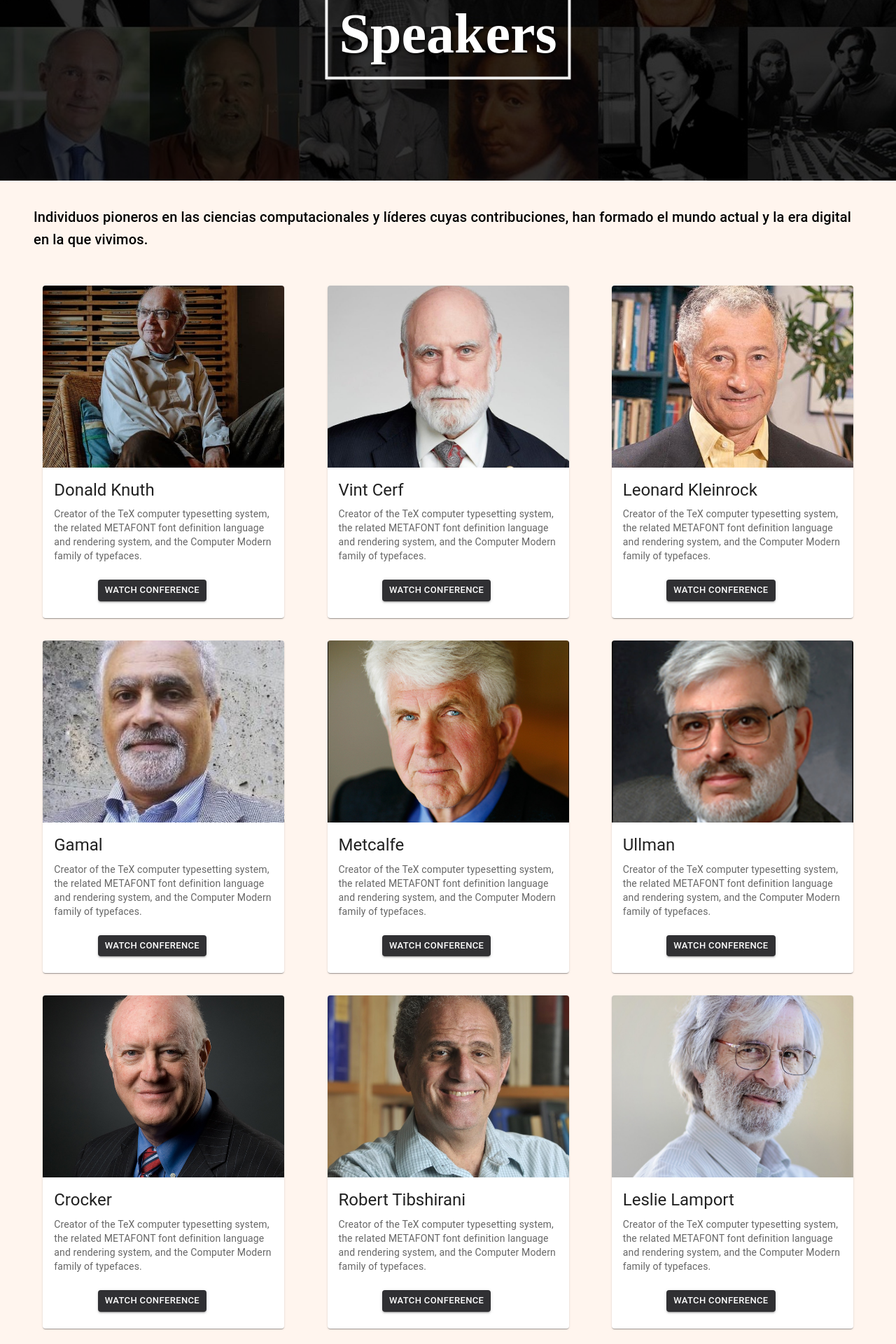
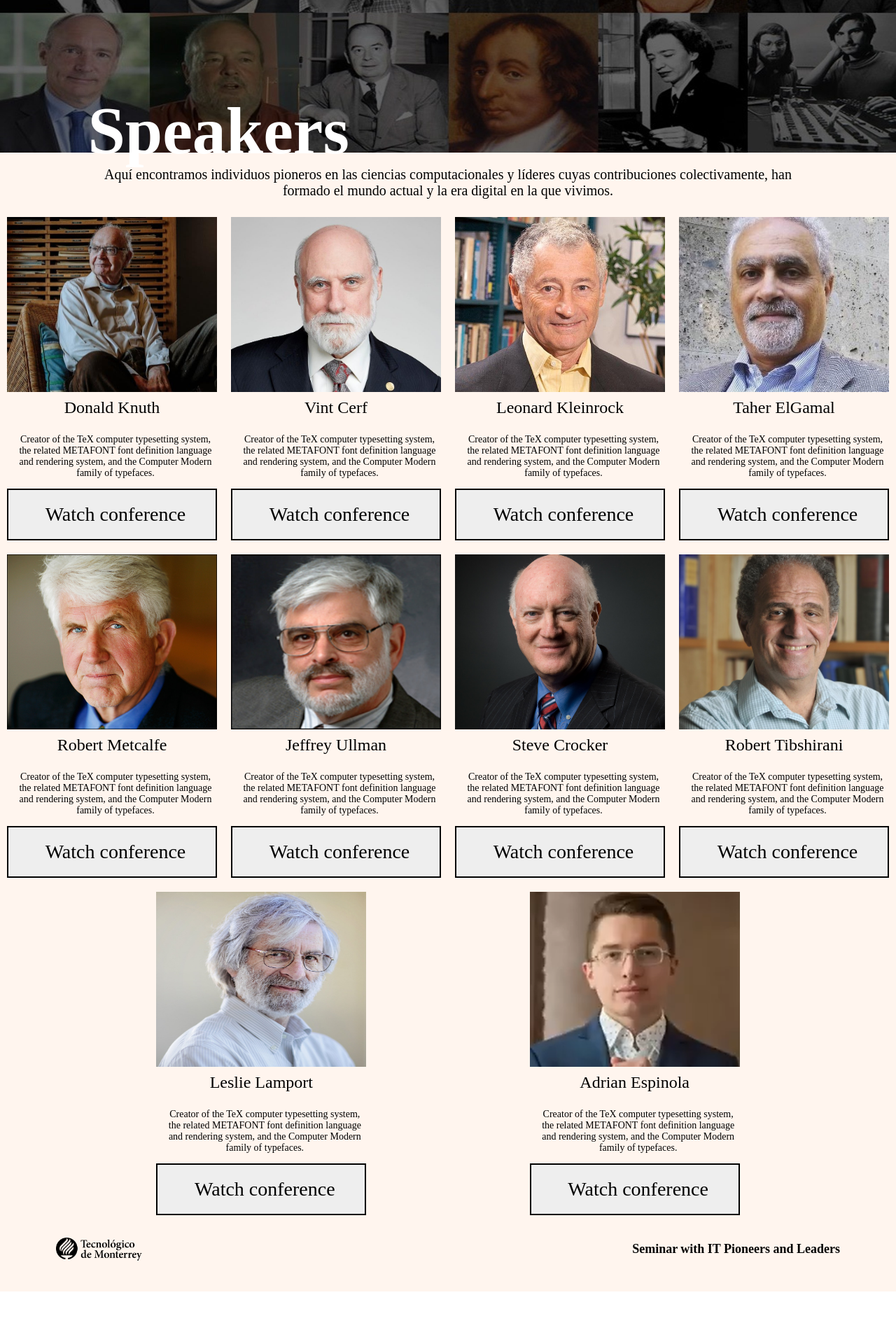
Before and after one commit to PatoVW02/swit, a React (Create React App) app: page /speakers in a window 1280 px wide. Shown: the part 220-2140 px from the top of the page at 70% size. After the commit the page ends 2065 px from the top, so only its background shows below. Built offline with nearby package versions, Linux system fonts and the light colour scheme.

Commit message:
Arreglo resolucion

```diff
--- a/src/views/speakers/Speakers.css
+++ b/src/views/speakers/Speakers.css
@@ -13,7 +13,7 @@
 
 .Title {
     position: absolute;
-    bottom: 160px;
+    bottom: 240px;
     left: 9.8%;
     width: 534px;
     height: 145px;
@@ -27,7 +27,7 @@
 }
 
 .BigPic {
-    width: 1346px;
+    width: 100%;
     height: 400px;
 
     flex-shrink: 0;
--- a/src/views/speakers/Speakers.js
+++ b/src/views/speakers/Speakers.js
@@ -1,253 +1,170 @@
 import BigImage from "../../assets/Hombros de gigantes.jpg";
-import DKnuth from "../../assets/Donald Knuth.jpg";
-import VCerf from "../../assets/sdvg.jpg";
-import Kleinrock from "../../assets/5c65b8535f583ad53b404ed7ea60c98e.png";
-import Gamal from "../../assets/ElGamal.jpg";
-import Metcalfe from "../../assets/metcalfe_3968158.jpeg";
-import Ullman from "../../assets/1054360.jpg";
-import Crocker from "../../assets/Crocker.png";
-import Tibs from "../../assets/Tibshirani.jpg";
-import Lamp from "../../assets/Lamport1.jpeg";
-import Spinolla from "../../assets/Spinolla.png";
-import Card from "@mui/material/Card";
-import CardActions from "@mui/material/CardActions";
-import CardContent from "@mui/material/CardContent";
-import CardMedia from "@mui/material/CardMedia";
-import Button from "@mui/material/Button";
-import Typography from "@mui/material/Typography";
+import DKnuth from "../../assets/Donald Knuth.jpg"
+import VCerf from "../../assets/sdvg.jpg"
+import Kleinrock from "../../assets/5c65b8535f583ad53b404ed7ea60c98e.png"
+import Gamal from "../../assets/ElGamal.jpg"
+import Metcalfe from "../../assets/metcalfe_3968158.jpeg"
+import Ullman from "../../assets/1054360.jpg"
+import Crocker from "../../assets/Crocker.png"
+import Tibs from "../../assets/Tibshirani.jpg"
+import Lamp from "../../assets/Lamport1.jpeg"
+import Spinolla from "../../assets/Spinolla.png"
 
-import "./Speakers.css";
+
+import "./Speakers.css"
 
 const Speakers = () => {
   return (
     <div className="Speakers">
-      <header>
-        <div className="header-container">
-          <div className="image-overlay">
-            <img
-              className="header-image"
-              src={BigImage}
-              alt="Speakers Banner"
-            />
+      <h1 className="Title">Speakers</h1>
+      <img src={BigImage} alt='background' className='BigPic'></img>
+      <p>
+
+      </p>
+
+      <h2 className="Descripcion">
+        Aquí encontramos individuos pioneros en las ciencias computacionales y líderes cuyas
+        contribuciones colectivamente, han formado el mundo actual y la era digital en la que vivimos.
+      </h2>
+      <p>
+
+      </p>
+      <body className="axe">
+        <div class="speaker-container">
+          <img src={DKnuth} alt='Knuth' className='Speaker'></img>
+          <p  className="Name">Donald Knuth</p>
+          <p className="Bio">Creator of the TeX computer typesetting system, the related METAFONT font definition language and rendering system, and the Computer Modern family of typefaces.</p>
+
+          <div class="center-bottom-box">
+            <a href="your-link-here">Watch conference</a>
           </div>
-          <h1 className="header-title">Speakers</h1>
+
         </div>
-      </header>
 
-      <br />
-      <br />
+        <div class="speaker-container">
+          <img src={VCerf} alt='Cerf' className='Speaker'></img>
+          <p  className="Name">Vint Cerf</p>
+          <p className="Bio">Creator of the TeX computer typesetting system, the related METAFONT font definition language and rendering system, and the Computer Modern family of typefaces.</p>
 
-      <div>
-        <Typography
-          variant="h6"
-          style={{
-            display: "flex",
-            flexDirection: "column",
-            alignItems: "center",
-            justifyContent: "center",
-            paddingLeft: "3rem",
-            paddingRight: "3rem",
-          }}
-        >
-          Individuos pioneros en las ciencias computacionales y
-          líderes cuyas contribuciones, han formado el mundo
-          actual y la era digital en la que vivimos.
-        </Typography>
+          <div class="center-bottom-box">
+            <a href="your-link-here">Watch conference</a>
+          </div>
 
-        <br />
+        </div>
 
-        <div className="axe">
-          <Card sx={{ maxWidth: 345 }} style={{marginTop: '2rem'}}>
-            <CardMedia
-              sx={{ height: 260 }}
-              image={DKnuth}
-              title="Donald Knuth"
-            />
-            <CardContent>
-              <Typography gutterBottom variant="h5" component="div">
-                Donald Knuth
-              </Typography>
-              <Typography variant="body2" color="text.secondary">
-                Creator of the TeX computer typesetting system, the related
-                METAFONT font definition language and rendering system, and the
-                Computer Modern family of typefaces.
-              </Typography>
-            </CardContent>
-            <CardActions disableSpacing sx={{marginLeft: '5.5vw', paddingBottom: '1.5rem'}}>
-              <Button variant="contained" size="small" style={{ backgroundColor: "#303033" }}>Watch conference</Button>
-            </CardActions>
-          </Card>
+        <div class="speaker-container">
+          <img src={Kleinrock} alt='Kleinrock' className='Speaker'></img>
+          <p  className="Name">Leonard Kleinrock</p>
+          <p className="Bio">Creator of the TeX computer typesetting system, the related METAFONT font definition language and rendering system, and the Computer Modern family of typefaces.</p>
+          <div class="center-bottom-box">
+            <a href="your-link-here">Watch conference</a>
+          </div>
 
-          <Card sx={{ maxWidth: 345 }} style={{marginTop: '2rem'}}>
-            <CardMedia sx={{ height: 260 }} image={VCerf} title="Vint Cerf" />
-            <CardContent>
-              <Typography gutterBottom variant="h5" component="div">
-                Vint Cerf
-              </Typography>
-              <Typography variant="body2" color="text.secondary">
-                Creator of the TeX computer typesetting system, the related
-                METAFONT font definition language and rendering system, and the
-                Computer Modern family of typefaces.
-              </Typography>
-            </CardContent>
-            <CardActions disableSpacing sx={{marginLeft: '5.5vw', paddingBottom: '1.5rem'}}>
-              <Button variant="contained" size="small" style={{ backgroundColor: "#303033" }}>Watch conference</Button>
-            </CardActions>
-          </Card>
+        </div>
 
-          <Card sx={{ maxWidth: 345 }} style={{marginTop: '2rem'}}>
-            <CardMedia
-              sx={{ height: 260 }}
-              image={Kleinrock}
-              title="Kleinrock"
-            />
-            <CardContent>
-              <Typography gutterBottom variant="h5" component="div">
-                Leonard Kleinrock
-              </Typography>
-              <Typography variant="body2" color="text.secondary">
-                Creator of the TeX computer typesetting system, the related
-                METAFONT font definition language and rendering system, and the
-                Computer Modern family of typefaces.
-              </Typography>
-            </CardContent>
-            <CardActions disableSpacing sx={{marginLeft: '5.5vw', paddingBottom: '1.5rem'}}>
-              <Button variant="contained" size="small" style={{ backgroundColor: "#303033" }}>Watch conference</Button>
-            </CardActions>
-          </Card>
+        <div class="speaker-container">
+          <img src={Gamal} alt='Kleinrock' className='Speaker'></img>
+          <p  className="Name">Taher ElGamal</p>
 
-          <Card sx={{ maxWidth: 345 }} style={{marginTop: '2rem'}}>
-            <CardMedia sx={{ height: 260 }} image={Gamal} title="Gamal" />
-            <CardContent>
-              <Typography gutterBottom variant="h5" component="div">
-                Gamal
-              </Typography>
-              <Typography variant="body2" color="text.secondary">
-                Creator of the TeX computer typesetting system, the related
-                METAFONT font definition language and rendering system, and the
-                Computer Modern family of typefaces.
-              </Typography>
-            </CardContent>
-            <CardActions disableSpacing sx={{marginLeft: '5.5vw', paddingBottom: '1.5rem'}}>
-              <Button variant="contained" size="small" style={{ backgroundColor: "#303033" }}>Watch conference</Button>
-            </CardActions>
-          </Card>
+          <p className="Bio">Creator of the TeX computer typesetting system, the related METAFONT font definition language and rendering system, and the Computer Modern family of typefaces.</p>
 
-          <Card sx={{ maxWidth: 345 }} style={{marginTop: '2rem'}}>
-            <CardMedia sx={{ height: 260 }} image={Metcalfe} title="Metcalfe" />
-            <CardContent>
-              <Typography gutterBottom variant="h5" component="div">
-                Metcalfe
-              </Typography>
-              <Typography variant="body2" color="text.secondary">
-                Creator of the TeX computer typesetting system, the related
-                METAFONT font definition language and rendering system, and the
-                Computer Modern family of typefaces.
-              </Typography>
-            </CardContent>
-            <CardActions disableSpacing sx={{marginLeft: '5.5vw', paddingBottom: '1.5rem'}}>
-              <Button variant="contained" size="small" style={{ backgroundColor: "#303033" }}>Watch conference</Button>
-            </CardActions>
-          </Card>
 
-          <Card sx={{ maxWidth: 345 }} style={{marginTop: '2rem'}}>
-            <CardMedia sx={{ height: 260 }} image={Ullman} title="Ullman" />
-            <CardContent>
-              <Typography gutterBottom variant="h5" component="div">
-                Ullman
-              </Typography>
-              <Typography variant="body2" color="text.secondary">
-                Creator of the TeX computer typesetting system, the related
-                METAFONT font definition language and rendering system, and the
-                Computer Modern family of typefaces.
-              </Typography>
-            </CardContent>
-            <CardActions disableSpacing sx={{marginLeft: '5.5vw', paddingBottom: '1.5rem'}}>
-              <Button variant="contained" size="small" style={{ backgroundColor: "#303033" }}>Watch conference</Button>
-            </CardActions>
-          </Card>
+          <div class="center-bottom-box">
+            <a href="your-link-here">Watch conference</a>
+          </div>
+        </div>
 
-          <Card sx={{ maxWidth: 345 }} style={{marginTop: '2rem'}}>
-            <CardMedia sx={{ height: 260 }} image={Crocker} title="Crocker" />
-            <CardContent>
-              <Typography gutterBottom variant="h5" component="div">
-                Crocker
-              </Typography>
-              <Typography variant="body2" color="text.secondary">
-                Creator of the TeX computer typesetting system, the related
-                METAFONT font definition language and rendering system, and the
-                Computer Modern family of typefaces.
-              </Typography>
-            </CardContent>
-            <CardActions disableSpacing sx={{marginLeft: '5.5vw', paddingBottom: '1.5rem'}}>
-              <Button variant="contained" size="small" style={{ backgroundColor: "#303033" }}>Watch conference</Button>
-            </CardActions>
-          </Card>
 
-          <Card sx={{ maxWidth: 345 }} style={{marginTop: '2rem'}}>
-            <CardMedia
-              sx={{ height: 260 }}
-              image={Tibs}
-              title="Robert Tibshirani"
-            />
-            <CardContent>
-              <Typography gutterBottom variant="h5" component="div">
-                Robert Tibshirani
-              </Typography>
-              <Typography variant="body2" color="text.secondary">
-                Creator of the TeX computer typesetting system, the related
-                METAFONT font definition language and rendering system, and the
-                Computer Modern family of typefaces.
-              </Typography>
-            </CardContent>
-            <CardActions disableSpacing sx={{marginLeft: '5.5vw', paddingBottom: '1.5rem'}}>
-              <Button variant="contained" size="small" style={{ backgroundColor: "#303033" }}>Watch conference</Button>
-            </CardActions>
-          </Card>
 
-          <Card sx={{ maxWidth: 345 }} style={{marginTop: '2rem'}}>
-            <CardMedia
-              sx={{ height: 260 }}
-              image={Lamp}
-              title="Leslie Lamport"
-            />
-            <CardContent>
-              <Typography gutterBottom variant="h5" component="div">
-                Leslie Lamport
-              </Typography>
-              <Typography variant="body2" color="text.secondary">
-                Creator of the TeX computer typesetting system, the related
-                METAFONT font definition language and rendering system, and the
-                Computer Modern family of typefaces.
-              </Typography>
-            </CardContent>
-            <CardActions disableSpacing sx={{marginLeft: '5.5vw', paddingBottom: '1.5rem'}}>
-              <Button variant="contained" size="small" style={{ backgroundColor: "#303033" }}>Watch conference</Button>
-            </CardActions>
-          </Card>
+        <div class="speaker-container">
+          <img src={Metcalfe} alt='Kleinrock' className='Speaker'></img>
+          <p  className="Name">Robert Metcalfe</p>
 
-          <Card sx={{ maxWidth: 345 }} style={{marginTop: '2rem'}}>
-            <CardMedia
-              sx={{ height: 260 }}
-              image={Spinolla}
-              title="Adrian Espinola"
-            />
-            <CardContent>
-              <Typography gutterBottom variant="h5" component="div">
-                Adrian Espinola
-              </Typography>
-              <Typography variant="body2" color="text.secondary">
-                Creator of the TeX computer typesetting system, the related
-                METAFONT font definition language and rendering system, and the
-                Computer Modern family of typefaces.
-              </Typography>
-            </CardContent>
-            <CardActions disableSpacing sx={{marginLeft: '5.5vw', paddingBottom: '1.5rem'}}>
-              <Button variant="contained" size="small" style={{ backgroundColor: "#303033" }}>Watch conference</Button>
-            </CardActions>
-          </Card>
+          <p className="Bio">Creator of the TeX computer typesetting system, the related METAFONT font definition language and rendering system, and the Computer Modern family of typefaces.</p>
+
+
+          <div class="center-bottom-box">
+            <a href="your-link-here">Watch conference</a>
+          </div>
         </div>
-      </div>
+
+        <div class="speaker-container">
+          <img src={Ullman} alt='Kleinrock' className='Speaker'></img>
+          <p  className="Name">Jeffrey Ullman</p>
+
+          <p className="Bio">Creator of the TeX computer typesetting system, the related METAFONT font definition language and rendering system, and the Computer Modern family of typefaces.</p>
+
+
+          <div class="center-bottom-box">
+            <a href="your-link-here">Watch conference</a>
+          </div>
+
+
+        </div>
+
+        <div class="speaker-container">
+          <img src={Crocker} alt='Kleinrock' className='Speaker'></img>
+          <p  className="Name">Steve Crocker</p>
+
+          <p className="Bio">Creator of the TeX computer typesetting system, the related METAFONT font definition language and rendering system, and the Computer Modern family of typefaces.</p>
+
+
+          <div class="center-bottom-box">
+            <a href="your-link-here">Watch conference</a>
+          </div>
+        </div>
+
+        <div class="speaker-container">
+          <img src={Tibs} alt='Kleinrock' className='Speaker'></img>
+          <p  className="Name">Robert Tibshirani</p>
+
+          <p className="Bio">Creator of the TeX computer typesetting system, the related METAFONT font definition language and rendering system, and the Computer Modern family of typefaces.</p>
+
+
+          <div class="center-bottom-box">
+            <a href="your-link-here">Watch conference</a>
+          </div>
+        </div>
+
+        <div class="speaker-container">
+          <img src={Lamp} alt='Kleinrock' className='Speaker'></img>
+          <p  className="Name">Leslie Lamport</p>
+
+          <p className="Bio">Creator of the TeX computer typesetting system, the related METAFONT font definition language and rendering system, and the Computer Modern family of typefaces.</p>
+
+
+          <div class="center-bottom-box">
+            <a href="your-link-here">Watch conference</a>
+          </div>
+        </div>
+
+        <div class="speaker-container">
+          <img src={Spinolla} alt='Kleinrock' className='Speaker'></img>
+          <p  className="Name">Adrian Espinola</p>
+
+          <p className="Bio">Creator of the TeX computer typesetting system, the related METAFONT font definition language and rendering system, and the Computer Modern family of typefaces.</p>
+
+
+          <div class="center-bottom-box">
+            <a href="your-link-here">Watch conference</a>
+          </div>
+        </div>
+
+
+
+
+
+
+      </body>
+
+
+
+
+
+
+
+
+
     </div>
   );
 };
```
